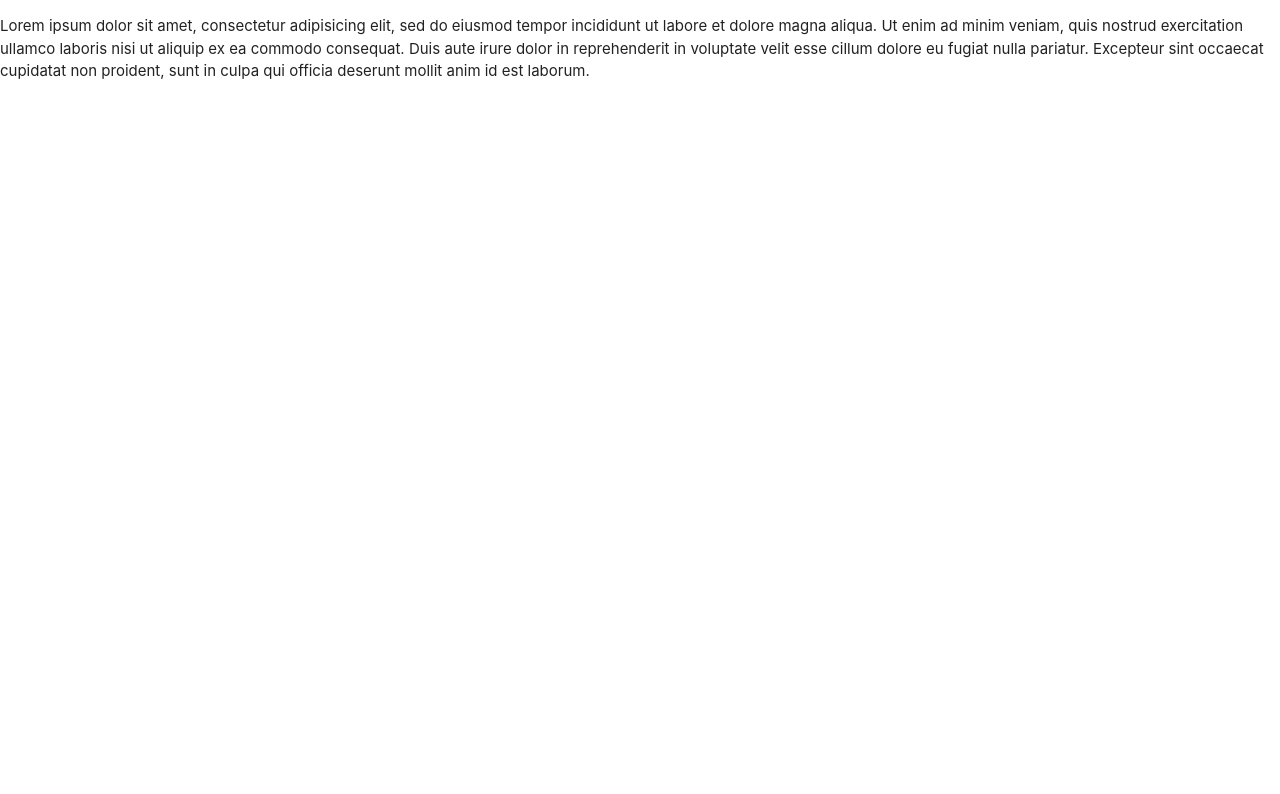
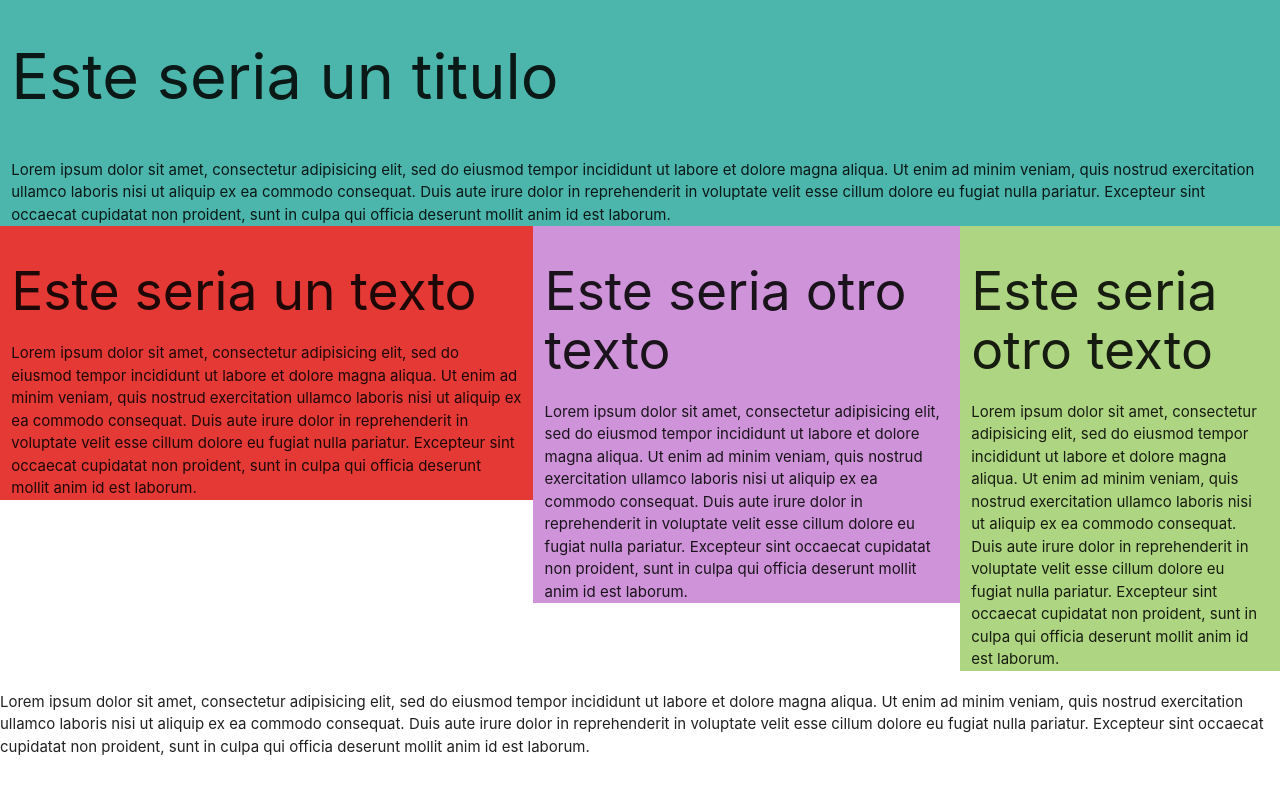
Before and after one commit to darkunchain/digitalapp, a plain HTML site: page index.html in a window 1280 px wide. Drawn offline with Linux system fonts and the light colour scheme.

Commit message:
Update index.html

```diff
--- a/index.html
+++ b/index.html
@@ -13,11 +13,26 @@
   <title>DigitalApp</title>
 </head>
 <body>
+  <div class="row">
+    <div class="col s12 teal lighten-2"><h1>Este seria un titulo</h1><br>
+      Lorem ipsum dolor sit amet, consectetur adipisicing elit, sed do eiusmod tempor incididunt ut labore et dolore magna aliqua. Ut enim ad minim veniam, quis nostrud exercitation ullamco laboris nisi ut aliquip ex ea commodo consequat. Duis aute irure dolor in reprehenderit in voluptate velit esse cillum dolore eu fugiat nulla pariatur. Excepteur sint occaecat cupidatat non proident, sunt in culpa qui officia deserunt mollit anim id est laborum.
+    </div>
+    <div class="col s5 red darken-1"><h2>Este seria un texto</h2>
+      Lorem ipsum dolor sit amet, consectetur adipisicing elit, sed do eiusmod tempor incididunt ut labore et dolore magna aliqua. Ut enim ad minim veniam, quis nostrud exercitation ullamco laboris nisi ut aliquip ex ea commodo consequat. Duis aute irure dolor in reprehenderit in voluptate velit esse cillum dolore eu fugiat nulla pariatur. Excepteur sint occaecat cupidatat non proident, sunt in culpa qui officia deserunt mollit anim id est laborum.
+    </div>
+    <div class="col s4 purple lighten-3"><h2>Este seria otro texto</h2>
+      Lorem ipsum dolor sit amet, consectetur adipisicing elit, sed do eiusmod tempor incididunt ut labore et dolore magna aliqua. Ut enim ad minim veniam, quis nostrud exercitation ullamco laboris nisi ut aliquip ex ea commodo consequat. Duis aute irure dolor in reprehenderit in voluptate velit esse cillum dolore eu fugiat nulla pariatur. Excepteur sint occaecat cupidatat non proident, sunt in culpa qui officia deserunt mollit anim id est laborum.
+    </div>
+    <div class="col s3 light-green lighten-2"><h2>Este seria otro texto</h2>
+      Lorem ipsum dolor sit amet, consectetur adipisicing elit, sed do eiusmod tempor incididunt ut labore et dolore magna aliqua. Ut enim ad minim veniam, quis nostrud exercitation ullamco laboris nisi ut aliquip ex ea commodo consequat. Duis aute irure dolor in reprehenderit in voluptate velit esse cillum dolore eu fugiat nulla pariatur. Excepteur sint occaecat cupidatat non proident, sunt in culpa qui officia deserunt mollit anim id est laborum.
+    </div>
 
+  </div>
 
 
 <p>
   Lorem ipsum dolor sit amet, consectetur adipisicing elit, sed do eiusmod tempor incididunt ut labore et dolore magna aliqua. Ut enim ad minim veniam, quis nostrud exercitation ullamco laboris nisi ut aliquip ex ea commodo consequat. Duis aute irure dolor in reprehenderit in voluptate velit esse cillum dolore eu fugiat nulla pariatur. Excepteur sint occaecat cupidatat non proident, sunt in culpa qui officia deserunt mollit anim id est laborum.
+<p>
 
 
 </body>
```
